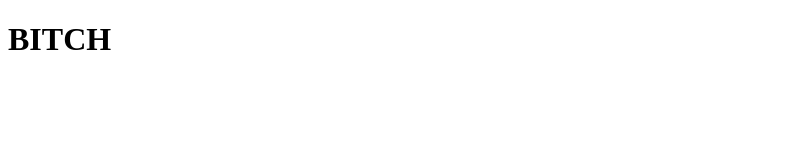
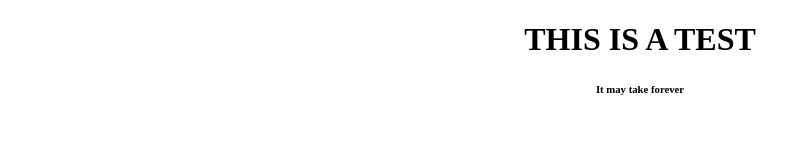
Before and after one commit to CHNCH/courseraTest, a plain HTML site: page sitio/test.html in a window 1280 px wide. Shown: the whole page, without its empty margins (0-811 px from the left). Drawn offline with Linux system fonts and the light colour scheme.

Commit message:
Update test.html
MAGICAMENTE ACTUALIZADO (el git push no funciona)

```diff
--- a/sitio/test.html
+++ b/sitio/test.html
@@ -4,6 +4,9 @@
 	<title>Hello World!</title>
 </head>
 <body>
-<h1>BITCH</h1>
+<center>
+<h1>THIS IS A TEST</h1>
+<h6> It may take forever </h6>
+</center>
 </body>
 </html>
```
